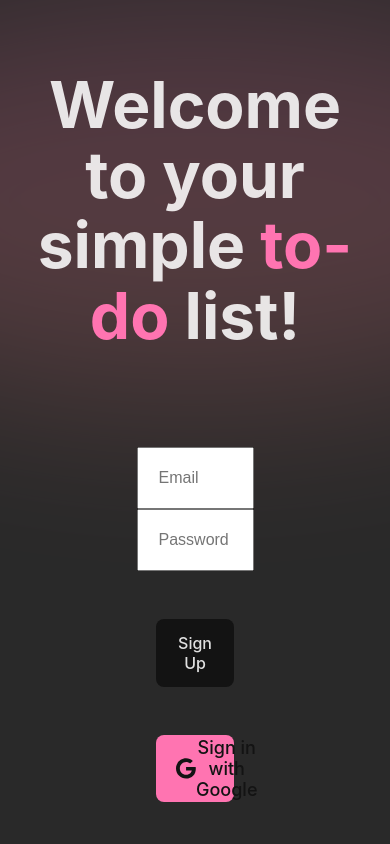
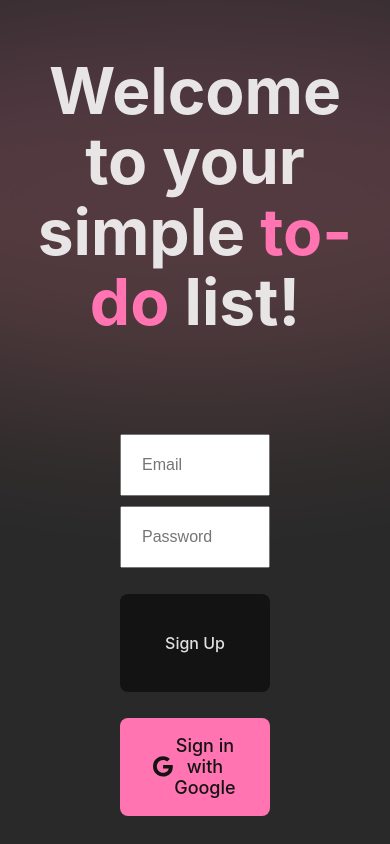
Before and after one commit to alexandrearabian/simple-todo, a React (Vite) app: page / in a window 390 px wide. Shown: the top 844 px of the page. Built offline with nearby package versions, Linux system fonts and the light colour scheme; no server answers.

Commit message:
CSS mobile fix

```diff
--- a/package.json
+++ b/package.json
@@ -31,13 +31,16 @@
     "@types/react": "^18.3.10",
     "@types/react-dom": "^18.3.0",
     "@vitejs/plugin-react-swc": "^3.5.0",
+    "autoprefixer": "^10.4.20",
     "eslint": "^9.13.0",
     "eslint-plugin-jsx-a11y": "^6.10.0",
     "eslint-plugin-react": "^7.37.1",
     "eslint-plugin-react-hooks": "^5.1.0-rc.0",
     "eslint-plugin-react-refresh": "^0.4.12",
     "globals": "^15.9.0",
+    "postcss": "^8.4.47",
     "sass": "^1.79.5",
+    "tailwindcss": "^3.4.14",
     "vite": "^5.4.8"
   },
   "description": "This template provides a minimal setup to get React working in Vite with HMR and some ESLint rules.",
--- a/src/index.css
+++ b/src/index.css
@@ -5,15 +5,14 @@
 
   color-scheme: light dark;
   color: rgba(255, 255, 255, 0.87);
-  --mainColor: #FF74B1;
-  --mainLighter: #FF8C8B;
-  --mainDarker: #F46FD7;
+  --mainColor: #ff74b1;
+  --mainLighter: #ff8c8b;
+  --mainDarker: #f46fd7;
   --white: rgba(255, 255, 255, 0.87);
-  --grey: rgba(255, 255, 255, 0.50);
+  --grey: rgba(255, 255, 255, 0.5);
   --dark: #292929;
   --darker: #131313;
   background-color: var(--dark);
-
 
   font-synthesis: none;
   text-rendering: optimizeLegibility;
@@ -82,13 +81,11 @@ input {
   background-color: var(--darker);
 }
 
-
 .task-form:hover,
 .task-form:focus,
 .task-form:focus-visible {
   transition: border-color 0.25s;
   border: 3px solid var(--mainColor);
-
 }
 
 .add-task {
@@ -190,7 +187,7 @@ li.task {
   padding: 8px 0 8px 0;
   align-items: center;
   justify-content: space-between;
-  transition: opacity .3s linear;
+  transition: opacity 0.3s linear;
   border: 2px solid var(--grey);
   cursor: pointer;
   margin-bottom: 0.75rem;
@@ -206,7 +203,6 @@ li.task {
   text-align: center;
 }
 
-
 .svg-inline--fa {
   font-size: 1.3rem;
   color: var(--mainColor);
@@ -214,8 +210,6 @@ li.task {
   border: none;
   cursor: pointer;
 }
-
-
 
 li.task.done {
   opacity: 0.3;
@@ -243,7 +237,6 @@ div.task.done {
 }
 
 .task-detail {
-
   overflow: hidden;
   width: 40vw;
   height: 60vh;
@@ -290,16 +283,16 @@ div.task.done {
   width: 80vw;
   max-width: 500px;
   justify-content: center;
+  gap: 10px;
   align-items: center;
   /* border:1px solid white; */
   margin: auto;
-
 }
 
 .sign-in-google {
-  margin-top: 3rem;
   height: 8vh;
-  width: 20vw;
+  width: 200px;
+
   display: flex;
   justify-content: space-evenly;
   align-items: center;
@@ -315,18 +308,17 @@ div.task.done {
 }
 
 .sign-in-email {
-  margin-top: 3rem;
+  margin-top: 1rem;
   height: 8vh;
-  width: 20vw;
+  width: 200px;
   display: flex;
   justify-content: space-evenly;
   align-items: center;
 }
 
 .input-email {
-  width: 30vw;
+  width: 200px;
   transition: border-color 0.25s;
-
 }
 
 .input-email:hover {
@@ -353,9 +345,7 @@ div.task.done {
   transform: translateX(-50%);
 }
 
-
 /* BURGER MENU from codepen.io */
-
 
 #menuToggle {
   display: block;
@@ -380,7 +370,6 @@ div.task.done {
   color: var(--mainColor);
 }
 
-
 #menuToggle input {
   display: block;
   width: 40px;
@@ -399,8 +388,6 @@ div.task.done {
   -webkit-touch-callout: none;
 }
 
-
-
 /*
  * Just a quick hamburger
  */
@@ -418,9 +405,8 @@ div.task.done {
 
   transform-origin: 4px 0px;
 
-  transition: transform 0.5s cubic-bezier(0.77, 0.2, 0.05, 1.0),
-    background 0.5s cubic-bezier(0.77, 0.2, 0.05, 1.0),
-    opacity 0.55s ease;
+  transition: transform 0.5s cubic-bezier(0.77, 0.2, 0.05, 1),
+    background 0.5s cubic-bezier(0.77, 0.2, 0.05, 1), opacity 0.55s ease;
 }
 
 #menuToggle span:first-child {
@@ -435,21 +421,20 @@ div.task.done {
  * Transform all the slices of hamburger
  * into a crossmark.
  */
-#menuToggle input:checked~span {
+#menuToggle input:checked ~ span {
   opacity: 1;
   transform: rotate(45deg) translate(-2px, -1px);
   background: var(--mainColor);
 }
 
-#menuToggle input:checked~span:nth-last-child(3) {
+#menuToggle input:checked ~ span:nth-last-child(3) {
   opacity: 0;
   transform: rotate(0deg) scale(0.2, 0.2);
 }
 
-#menuToggle input:checked~span:nth-last-child(2) {
+#menuToggle input:checked ~ span:nth-last-child(2) {
   transform: rotate(-45deg) translate(0, -1px);
 }
-
 
 #menu {
   position: absolute;
@@ -477,9 +462,8 @@ div.task.done {
   transform-origin: 0% 0%;
   transform: translate(-100%, 0);
 
-  transition: transform 0.5s cubic-bezier(0.77, 0.2, 0.05, 1.0);
+  transition: transform 0.5s cubic-bezier(0.77, 0.2, 0.05, 1);
 }
-
 
 #menu li {
   padding: 10px 0;
@@ -489,7 +473,7 @@ div.task.done {
 /*
  * And let's slide it in from the left
  */
-#menuToggle input:checked~ul {
+#menuToggle input:checked ~ ul {
   transform: none;
 }
 
@@ -506,7 +490,6 @@ div.task.done {
     justify-content: center;
     width: 100%;
     height: 100%;
-
   }
 
   h1 {
@@ -598,7 +581,7 @@ div.task.done {
     padding: 8px 0 8px 0;
     align-items: center;
     justify-content: space-between;
-    transition: opacity .3s linear;
+    transition: opacity 0.3s linear;
     border: 2px solid var(--grey);
     cursor: pointer;
     margin-bottom: 0.75rem;
@@ -627,4 +610,21 @@ div.task.done {
     max-width: 100%;
     /* Prevents horizontal overflow */
   }
+
+  .sign-in-google {
+    margin-top: 1rem;
+    width: 150px;
+    padding: 3em 2em;
+  }
+
+  .sign-in-email {
+    width: 150px;
+
+    padding: 3em 2em;
+  }
+
+  .input-email {
+    width: 150px;
+    transition: border-color 0.25s;
+  }
 }
```
Also changed, not shown: 1 other file (tests, documents, lock files or other folders).
